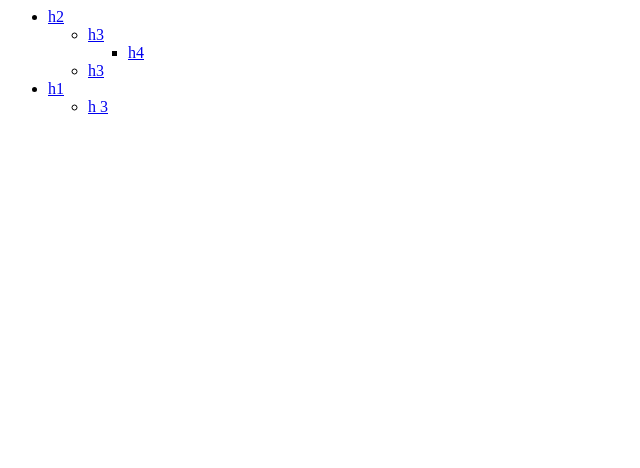
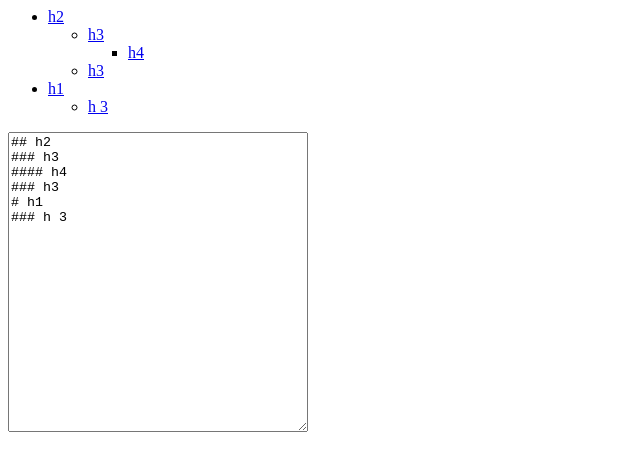
Before and after one commit to kyoncy/react-markdown-heading, a React app: page / in a window 1280 px wide. Shown: the top 468 px of the page, without its empty margins (0-640 px from the left). Built offline with nearby package versions, Linux system fonts and the light colour scheme.

Commit message:
:rocket: Add React.memo

```diff
--- a/example/src/index.tsx
+++ b/example/src/index.tsx
@@ -4,16 +4,19 @@ import ReactMarkdownHeading from '../../src/index'
 
 const markdown = '## h2\n### h3\n#### h4\n### h3\n# h1\n### h 3'
 
-const App = () => (
-  <ReactMarkdownHeading
-    markdown={markdown}
-    ulClassName="ul"
-    liClassName="li"
-    anchorClassName="anchor"
-    hyperlink={true}
-    blankSpaceReplaceText={'_'}
-    headingDepth={4}
-  />
-)
+const App = () => {
+  const [value, setValue] = React.useState(markdown)
+
+  return (
+    <div>
+      <ReactMarkdownHeading markdown={value} hyperlink={true} />
+      <textarea
+        defaultValue={value}
+        onChange={(event) => setValue(event.target.value)}
+        style={{ width: 300, height: 300 }}
+      />
+    </div>
+  )
+}
 
 render(<App />, document.getElementById('root'))
--- a/src/component/Heading.tsx
+++ b/src/component/Heading.tsx
@@ -1,3 +1,4 @@
+/* eslint-disable react/display-name */
 import React, { FC } from 'react'
 import { Heading } from '../util/parseHeadingText'
 
@@ -10,7 +11,8 @@ interface HeadingProps {
   hyperlink?: boolean
 }
 
-const Heading: FC<HeadingProps> = ({
+const Heading: FC<HeadingProps> = React.memo(
+  ({
     headingList,
     rootId = 0,
     ulClassName,
@@ -48,5 +50,6 @@ const Heading: FC<HeadingProps> = ({
       </ul>
     ) : null
   }
+)
 
 export default Heading
```
Lines whose indentation alone changed are shown as unchanged.
